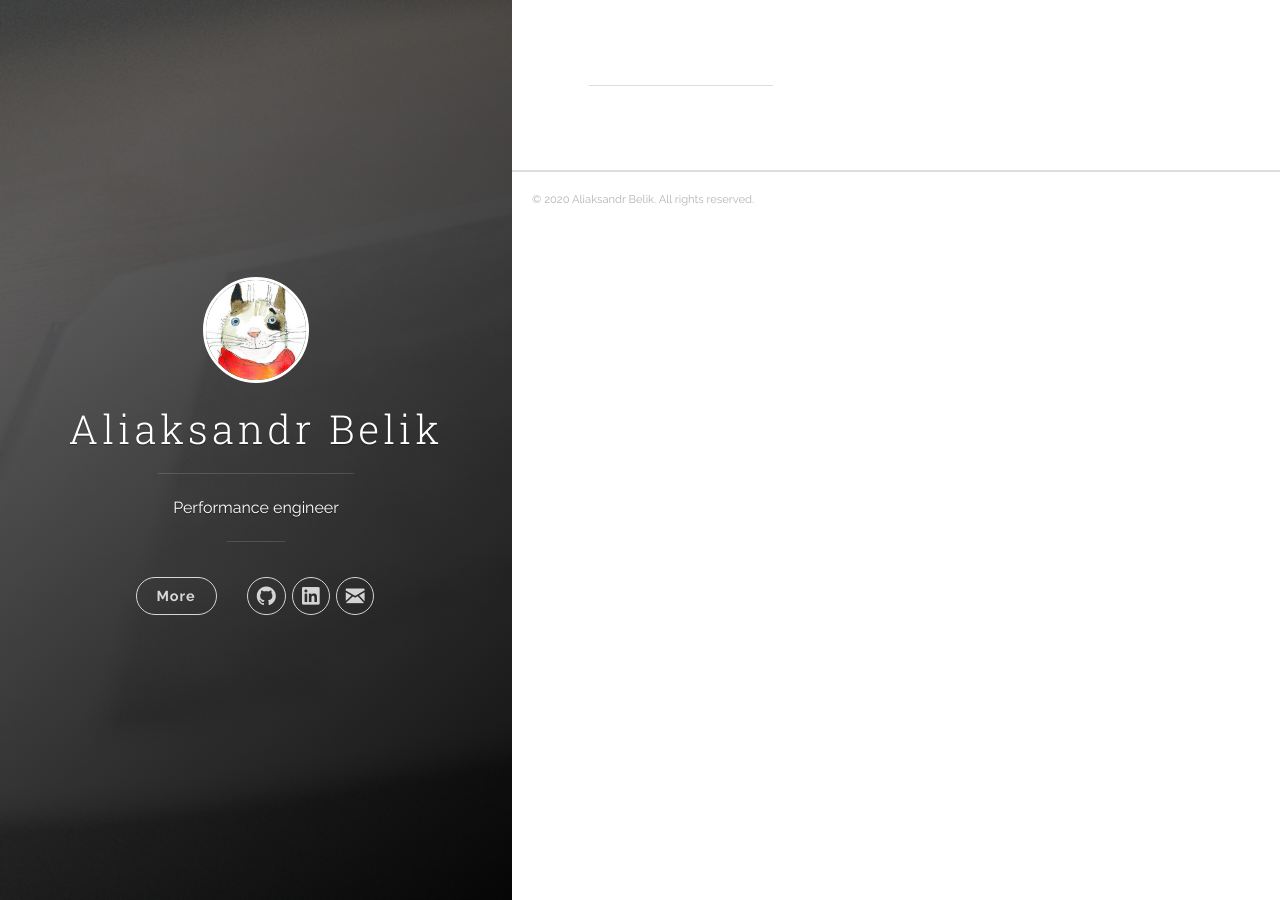
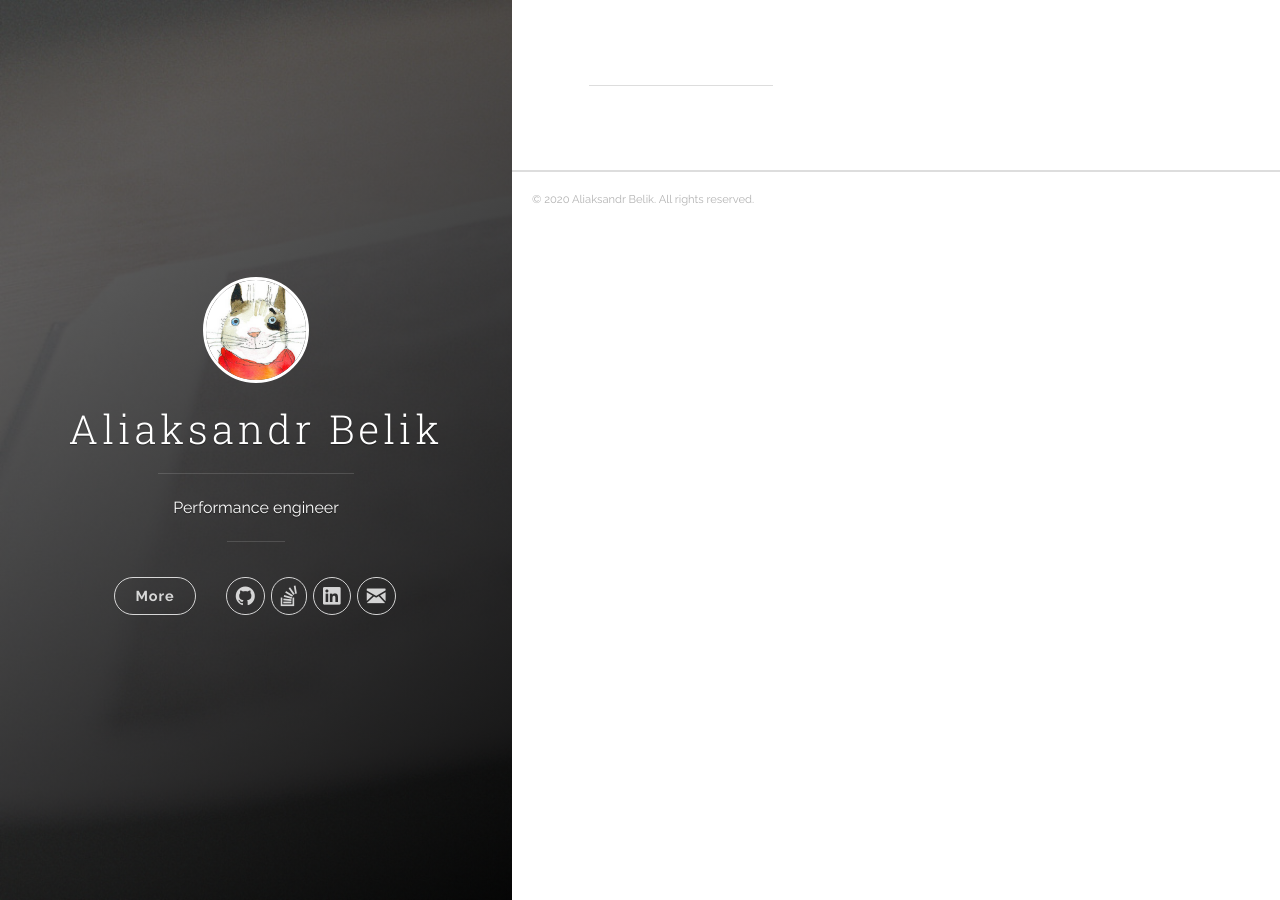
Before and after one commit to aliesbelik/aliesbelik.github.io, a Jekyll site: the page built from index.html, in a window 1280 px wide. Built offline with Jekyll 4.4.1, drawn with Linux system fonts in a browser that asks for light colours; the list of posts is cut into pages by our own code.

Commit message:
StackOverflow link added

```diff
--- a/_config.yml
+++ b/_config.yml
@@ -11,6 +11,7 @@ author:
   email: alies.belik@gmail.com
   github_username: aliesbelik
   linkedin_username: aliaksandrbelik
+  stackoverflow_username: aliaksandrbelik
   # twitter_username: your-twitter-name
   # facebook_username: your-facebook-name
 
--- a/_includes/header.html
+++ b/_includes/header.html
@@ -33,6 +33,16 @@
                 <a href="https://www.github.com/{{ site.author.github_username }}" title="{{ site.author.github_username }} on GitHub" target="_blank">
                   <i class="icon icon-social-github"></i>
                   <span class="label">GitHub</span>
+                </a>
+              </li>
+            {% endif %}
+
+            {% if site.author.stackoverflow_username %}
+              <!-- Stack Overflow -->
+              <li class="navigation__item">
+                <a href="https://stackoverflow.com/story/{{ site.author.stackoverflow_username }}" title="{{ site.author.stackoverflow_username }} on Stack Overflow" target="_blank">
+                  <i class="icon icon-social-stack-overflow"></i>
+                  <span class="label">Stack Overflow</span>
                 </a>
               </li>
             {% endif %}
```
